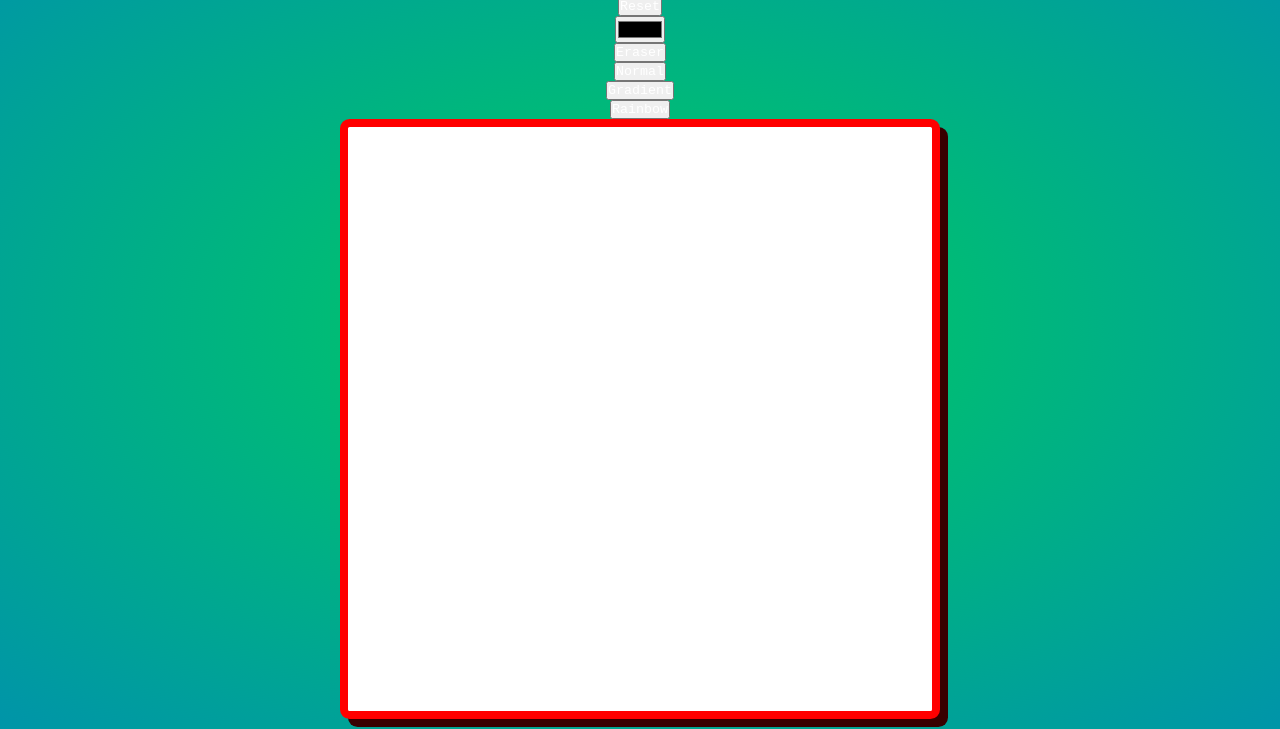
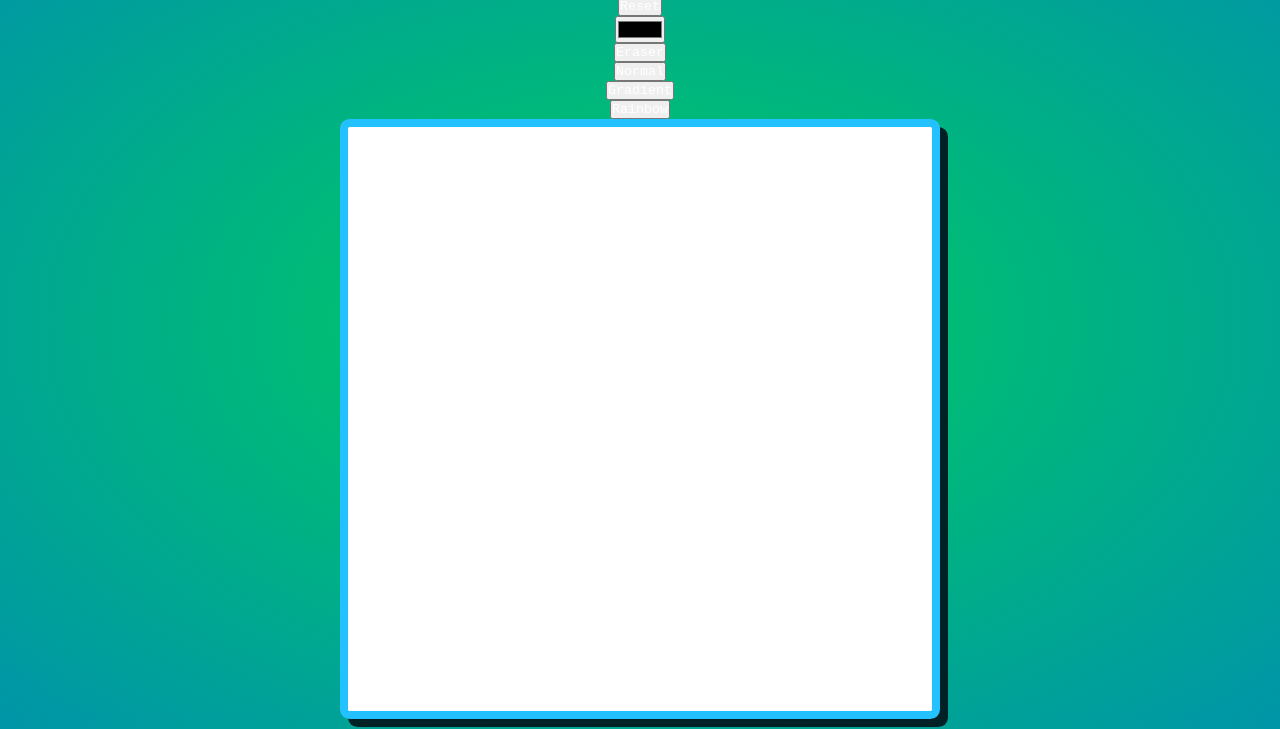
Before and after one commit to yoozn/sketchpad, a plain HTML site: page index.html in a window 1280 px wide. Shown: the part 71-800 px from the top of the page. Drawn offline with Linux system fonts and the light colour scheme.

Commit message:
change canvas border to blue

```diff
--- a/style.css
+++ b/style.css
@@ -26,9 +26,9 @@ body {
 
 .canvas {
     display:flex;
-    border: .5em solid red;
+    border: .5em solid rgb(35, 193, 255);
     border-radius: .6em;
-    box-shadow: .5em .5em rgb(56, 0, 0);
+    box-shadow: .5em .5em rgb(0, 34, 39);
     min-width: 600px;
     min-height: 600px;
     background-color: white;
```
